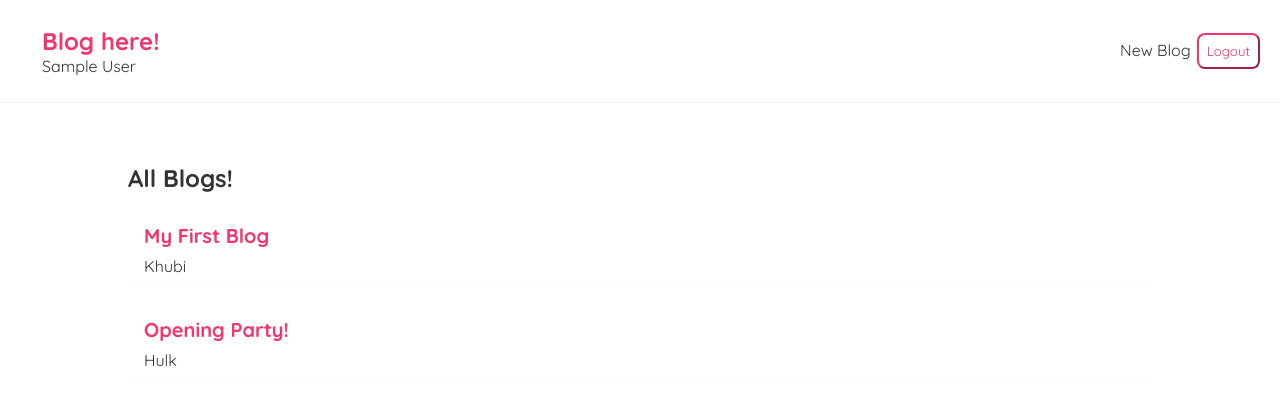
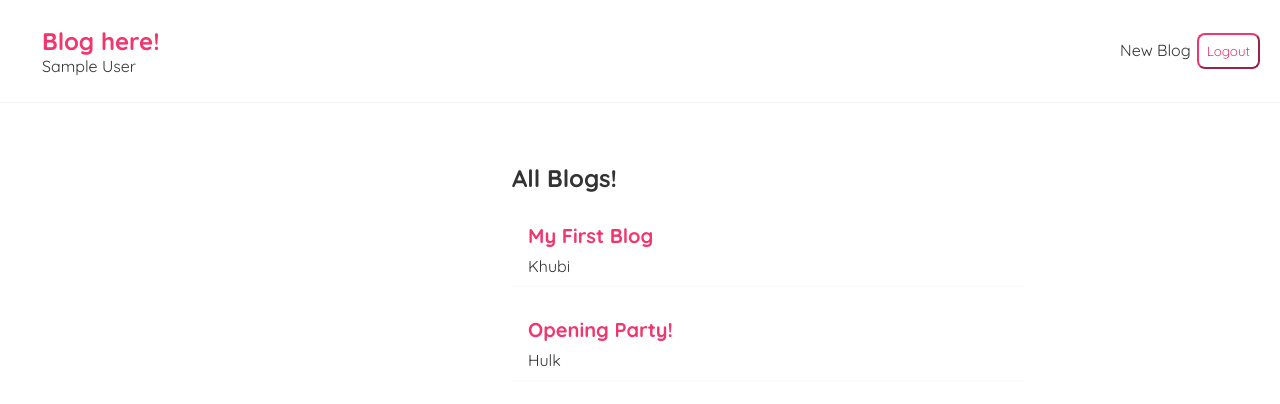
Before and after one commit to DhyeyShah45/Blog, a React (Create React App) app: page / in a window 1280 px wide. Shown: the top 404 px of the page. Built offline with nearby package versions, Linux system fonts and the light colour scheme; no server answers; data requests are answered from the project's data file; sample sign-in values are in the browser's storage.

Commit message:
design changes

```diff
--- a/src/index.css
+++ b/src/index.css
@@ -52,10 +52,19 @@
   padding: 20px;
 }
 
+.home {
+  display: flex;
+  justify-content: space-around;
+}
+
+.blog-list {
+  width: 50%;
+}
 /* blog previews / list */
 .blog-preview {
   padding: 10px 16px;
   margin: 20px 0;
+  max-width: auto;
   border-bottom: 1px solid #fafafa;
 }
 .blog-preview:hover {
```
